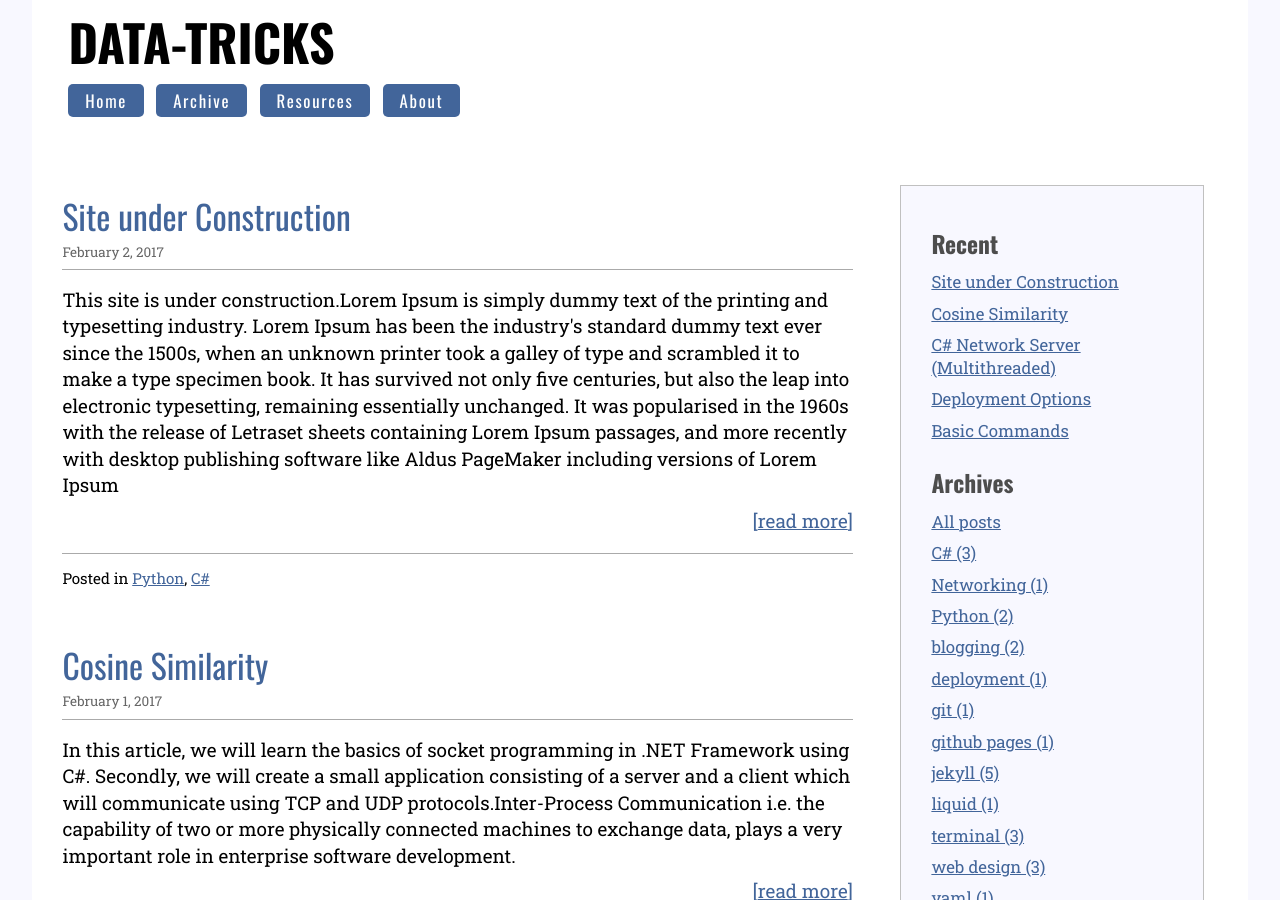
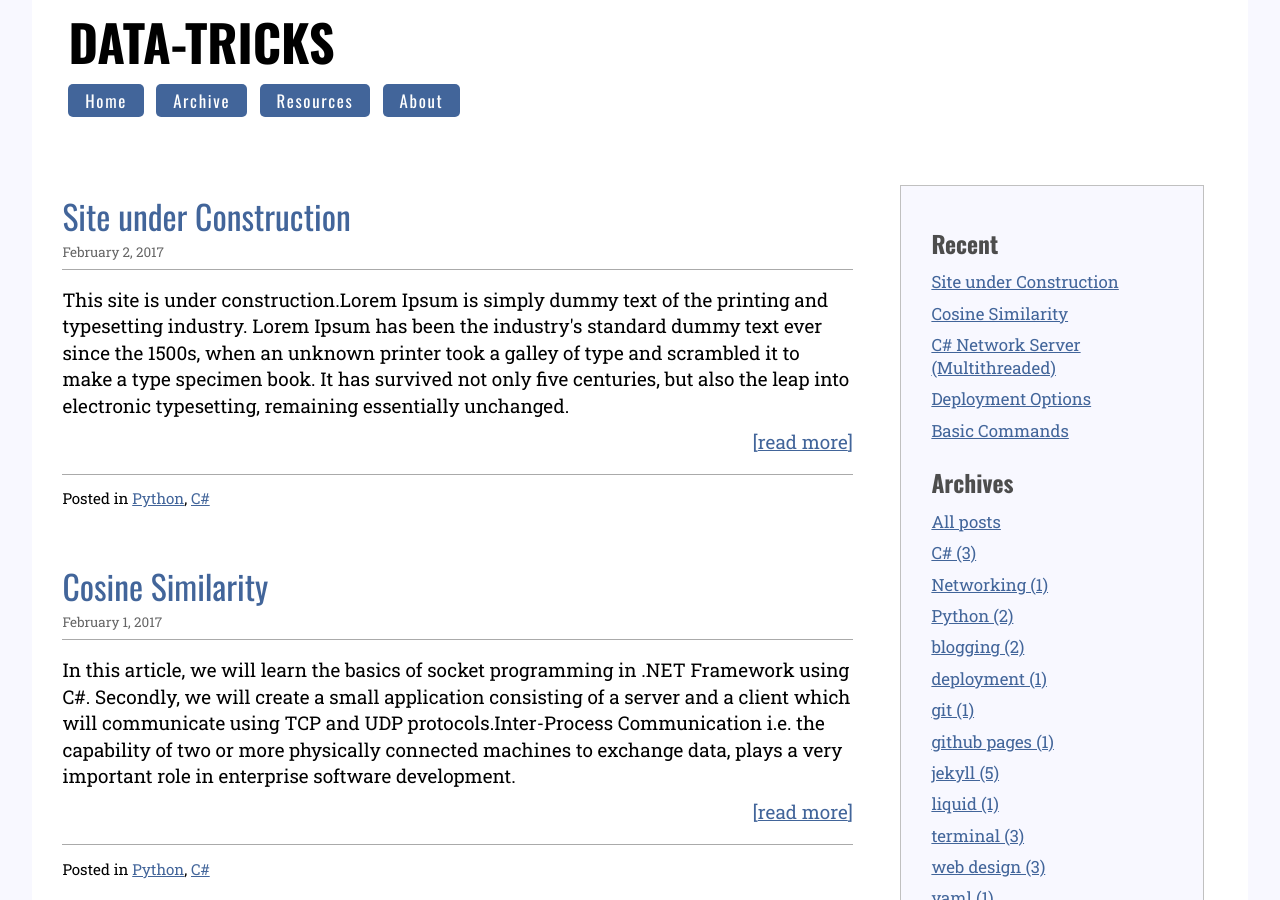
Before and after one commit to gitjit/gitjit.github.io, a Jekyll site: the page built from index.html, in a window 1280 px wide and 900 px high. Built offline with Jekyll 4.4.1, drawn with Linux system fonts in a browser that asks for light colours; nearby versions of some CDN libraries; the list of posts is cut into pages by our own code.

Commit message:
post updated

```diff
--- a/_posts/2017-02-02-site-under-const.md
+++ b/_posts/2017-02-02-site-under-const.md
@@ -8,7 +8,7 @@
    "Yahoo:http://www.yahoo.com",
 ]
 
-excerpt: "This site is under construction.Lorem Ipsum is simply dummy text of the printing and typesetting industry. Lorem Ipsum has been the industry's standard dummy text ever since the 1500s, when an unknown printer took a galley of type and scrambled it to make a type specimen book. It has survived not only five centuries, but also the leap into electronic typesetting, remaining essentially unchanged. It was popularised in the 1960s with the release of Letraset sheets containing Lorem Ipsum passages, and more recently with desktop publishing software like Aldus PageMaker including versions of Lorem Ipsum"
+excerpt: "This site is under construction.Lorem Ipsum is simply dummy text of the printing and typesetting industry. Lorem Ipsum has been the industry's standard dummy text ever since the 1500s, when an unknown printer took a galley of type and scrambled it to make a type specimen book. It has survived not only five centuries, but also the leap into electronic typesetting, remaining essentially unchanged."
 ---
 
 Lorem Ipsum is simply dummy text of the printing and typesetting industry. Lorem Ipsum has been the industry's standard dummy text ever since the 1500s, when an unknown printer took a galley of type and scrambled it to make a type specimen book. It has survived not only five centuries, but also the leap into electronic typesetting, remaining essentially unchanged. It was popularised in the 1960s with the release of Letraset sheets containing Lorem Ipsum passages, and more recently with desktop publishing software like Aldus PageMaker including versions of Lorem Ipsum.
```
